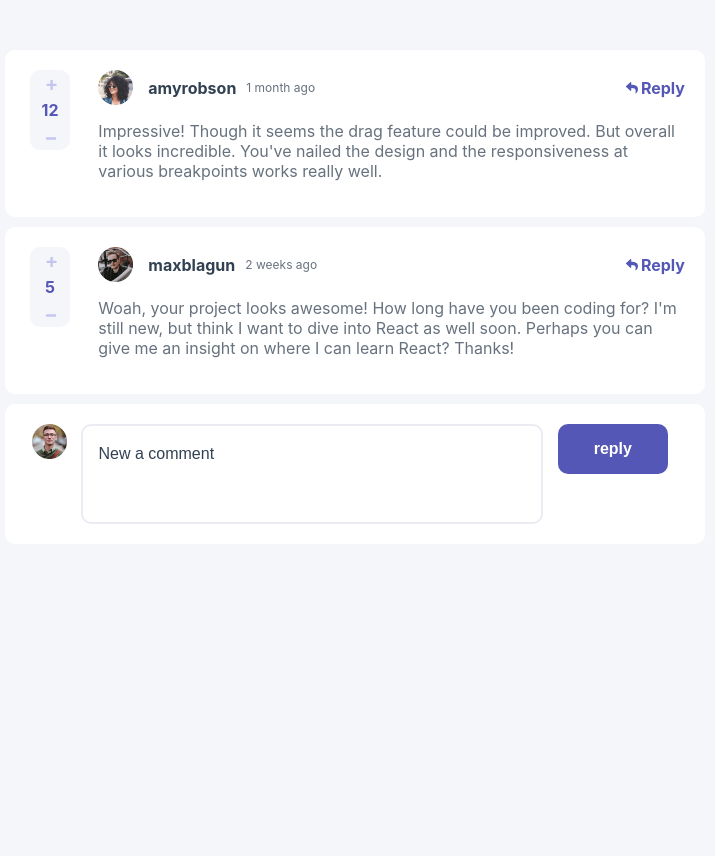
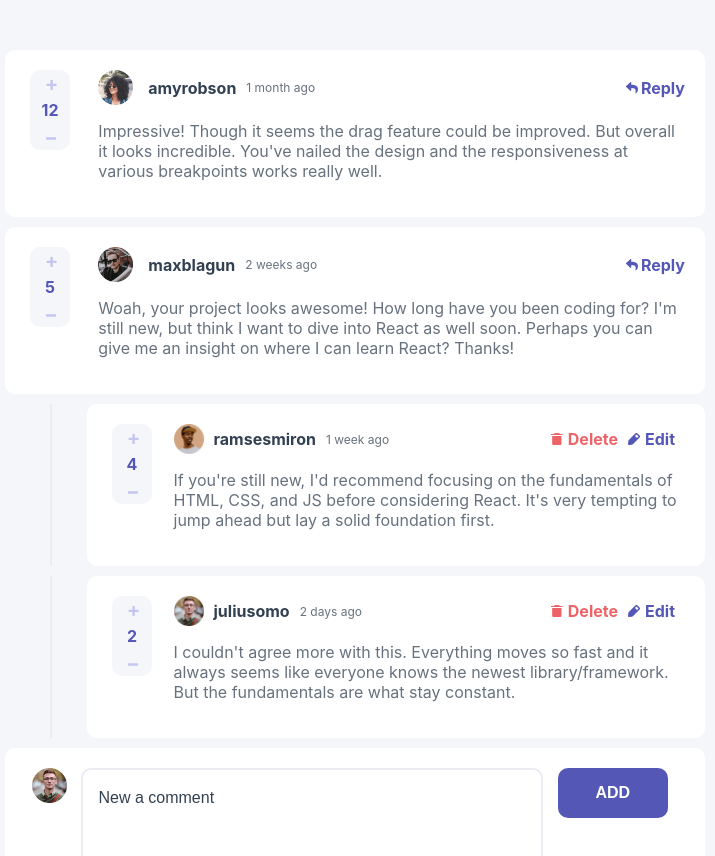
Before and after one commit to xflameyoke/interactive-comment-section-app, a React (Create React App) app: page / in a window 1280 px wide. Shown: the top 856 px of the page, without its empty margins (285-1000 px from the left). Before the commit the page ends 800 px from the top, so only its background shows below. Built offline with nearby package versions, Linux system fonts and the light colour scheme.

Commit message:
fix: replies display

```diff
--- a/src/components/addReply/addReply.styled.ts
+++ /dev/null
@@ -1,21 +0,0 @@
-import styled, { keyframes } from 'styled-components';
-
-const come = keyframes`
-  0% {
-    opacity: 0; transform: translateY(-100%);
-  }
-  100% {
-    opacity: 1; transform: translateY(0);
-  }
-`;
-
-export const AddReplyStyled = styled.div`
-  background: ${({ theme }) => theme.colors.white};
-  animation-name: ${come};
-  animation-duration: 1s;
-  animation-iteration-count: ease-in;
-  color: ${({ theme }) => theme.colors.grayishBlue};
-  height: 100px;
-  border-radius: 10px;
-  margin: 10px;
-`;
--- a/src/components/addReply/addReply.tsx
+++ /dev/null
@@ -1,6 +0,0 @@
-import React from 'react';
-import { AddReplyStyled } from './addReply.styled';
-
-const AddReply = () => <AddReplyStyled>Add Reply</AddReplyStyled>;
-
-export default AddReply;
--- a/src/components/comment/comment.tsx
+++ b/src/components/comment/comment.tsx
@@ -11,7 +11,7 @@ import {
 } from './comment.styled';
 import IconReply from '../../assets/icons/icon-reply.svg';
 import ScoreCounter from '../scoreCounter/scoreCounter';
-import AddReply from '../addReply/addReply';
+import NewComment from '../newComment/newComment';
 
 interface CommentProps {
   id: number;
@@ -76,7 +76,7 @@ const Comment = (props: CommentProps) => {
           <p>{props.content}</p>
         </div>
       </CommentStyled>
-      <CommentReply>{replying ? <AddReply /> : ''}</CommentReply>
+      <CommentReply>{replying ? <NewComment /> : ''}</CommentReply>
     </>
   );
 };
--- a/src/components/commentList/commentList.tsx
+++ b/src/components/commentList/commentList.tsx
@@ -3,6 +3,7 @@ import Comment from '../comment/comment';
 import NewComment from '../newComment/newComment';
 import { CommentListStyled } from './commentList.styled';
 import dataJSON from '../../data.json';
+import Reply from '../reply/reply';
 
 interface Comment {
   id: number;
@@ -33,25 +34,40 @@ interface Comment {
 const CommentList = () => {
   const [data, setData] = useState(dataJSON);
 
-  const dataREPLY = data.comments[1].replies;
-
-  const mappedData = data.comments.map(
-    ({ content, id, user, score, createdAt }) => (
-      <div key={id}>
+  const comments = data.comments.map((comment) => {
+    return (
+      <>
         <Comment
-          content={content}
-          id={id}
-          user={user}
-          score={score}
-          createdAt={createdAt}
+          id={comment.id}
+          content={comment.content}
+          user={comment.user}
+          score={comment.score}
+          createdAt={comment.createdAt}
         />
-      </div>
-    )
-  );
-
+        {comment.replies.length >= 1 ? (
+          <>
+            {comment.replies.map((reply) => {
+              return (
+                <>
+                  <Reply
+                    score={reply.score}
+                    user={reply.user}
+                    createdAt={reply.createdAt}
+                    content={reply.content}
+                  />
+                </>
+              );
+            })}
+          </>
+        ) : (
+          ''
+        )}
+      </>
+    );
+  });
   return (
     <CommentListStyled>
-      {mappedData}
+      {comments}
       <NewComment />
     </CommentListStyled>
   );
--- a/src/components/newComment/newComment.tsx
+++ b/src/components/newComment/newComment.tsx
@@ -24,8 +24,7 @@ const NewComment = () => {
         onChange={commentDataHandler}
       />
       <NewCommentButtonWrapper>
-        <Button button={'reply'} />
-        {comment}
+        <Button button={'ADD'} />
       </NewCommentButtonWrapper>
     </NewCommentStyled>
   );
--- a/src/components/reply/reply.tsx
+++ b/src/components/reply/reply.tsx
@@ -7,21 +7,31 @@ import {
   ReplyHeader,
   ReplyHeaderAvatar,
   ReplyHeaderDate,
-  ReplyHeaderYou,
   ReplyInputEdit,
   ReplyNameStyled,
   ReplyStyled,
   ReplyStyledDelete,
   ReplyWrapper,
 } from './reply.styled';
-import Avatar from '../../assets/avatars/image-juliusomo.png';
 import ScoreCounter from '../scoreCounter/scoreCounter';
 import IconDelete from '../../assets/icons/icon-delete.svg';
 import IconEdit from '../../assets/icons/icon-edit.svg';
 import Button from '../button/button';
 
-const Reply = () => {
-  const [initialScore, setInitialScore] = useState(0);
+interface ReplyProps {
+  score: number;
+  content: string;
+  createdAt: string;
+  user: {
+    image: {
+      png: string;
+    };
+    username: string;
+  };
+}
+
+const Reply = (props: ReplyProps) => {
+  const [initialScore, setInitialScore] = useState(props.score);
   const [reply, setReply] = useState('');
   const [editing, setEditing] = useState(true);
 
@@ -53,10 +63,12 @@ const Reply = () => {
           </div>
           <div>
             <ReplyHeader>
-              <ReplyHeaderAvatar src={Avatar} alt="Current User" />
-              <ReplyNameStyled>juliusomo</ReplyNameStyled>
-              <ReplyHeaderYou>you</ReplyHeaderYou>
-              <ReplyHeaderDate>2 days ago</ReplyHeaderDate>
+              <ReplyHeaderAvatar
+                src={props.user.image.png}
+                alt="Current User"
+              />
+              <ReplyNameStyled>{props.user.username}</ReplyNameStyled>
+              <ReplyHeaderDate>{props.createdAt}</ReplyHeaderDate>
               <ReplyStyledDelete>
                 <IconDeleteStyled src={IconDelete} alt="Icon Delete" />
                 Delete
@@ -67,7 +79,7 @@ const Reply = () => {
               </ReplyEditStyled>
             </ReplyHeader>
             {editing ? (
-              <p>{reply}</p>
+              <p>{props.content}</p>
             ) : (
               <ReplyInputEdit>
                 <input
--- a/src/data.json
+++ b/src/data.json
@@ -40,7 +40,7 @@
           "replyingTo": "maxblagun",
           "user": {
             "image": {
-              "png": "./images/avatars/image-ramsesmiron.png"
+              "png": "./avatars/image-ramsesmiron.png"
             },
             "username": "ramsesmiron"
           }
@@ -53,7 +53,7 @@
           "replyingTo": "ramsesmiron",
           "user": {
             "image": {
-              "png": "./images/avatars/image-juliusomo.png"
+              "png": "./avatars/image-juliusomo.png"
             },
             "username": "juliusomo"
           }
```
